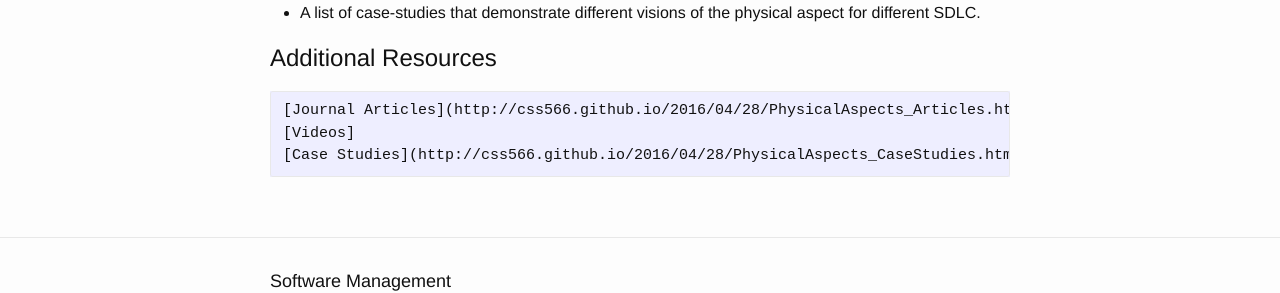
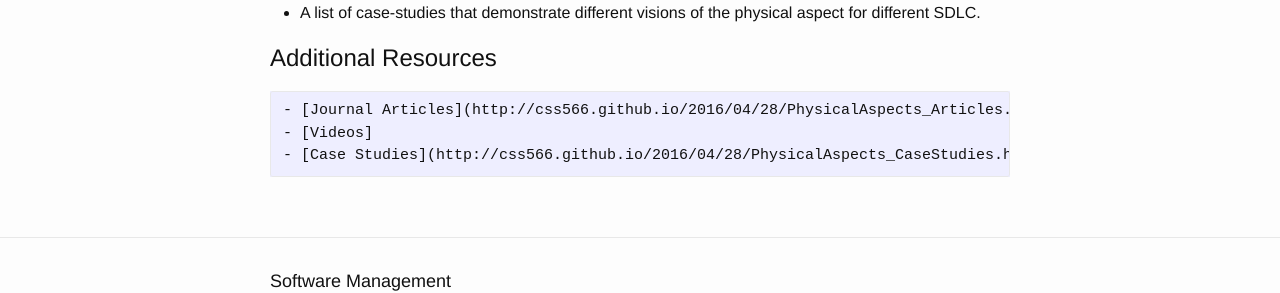
Before and after one commit to css566/css566.github.io, a Jekyll site: the page built from _posts/2016-04-28-PhysicalAspects_InitialSyllabus.md, in a window 1280 px wide. Shown: the part 1081-1374 px from the top of the page. Built offline with Jekyll 4.4.1, drawn with Linux system fonts in a browser that asks for light colours; comment, search, counter and statistics services are not loaded.

```diff
--- a/_posts/2016-04-28-PhysicalAspects_InitialSyllabus.md
+++ b/_posts/2016-04-28-PhysicalAspects_InitialSyllabus.md
@@ -42,6 +42,7 @@ This section consists of:
   -	A list of case-studies that demonstrate different visions of the physical aspect for different SDLC.
 
 # Additional Resources
-    [Journal Articles](http://css566.github.io/2016/04/28/PhysicalAspects_Articles.html)
-    [Videos]
-    [Case Studies](http://css566.github.io/2016/04/28/PhysicalAspects_CaseStudies.html)
+
+    - [Journal Articles](http://css566.github.io/2016/04/28/PhysicalAspects_Articles.html)
+    - [Videos]
+    - [Case Studies](http://css566.github.io/2016/04/28/PhysicalAspects_CaseStudies.html)
```
